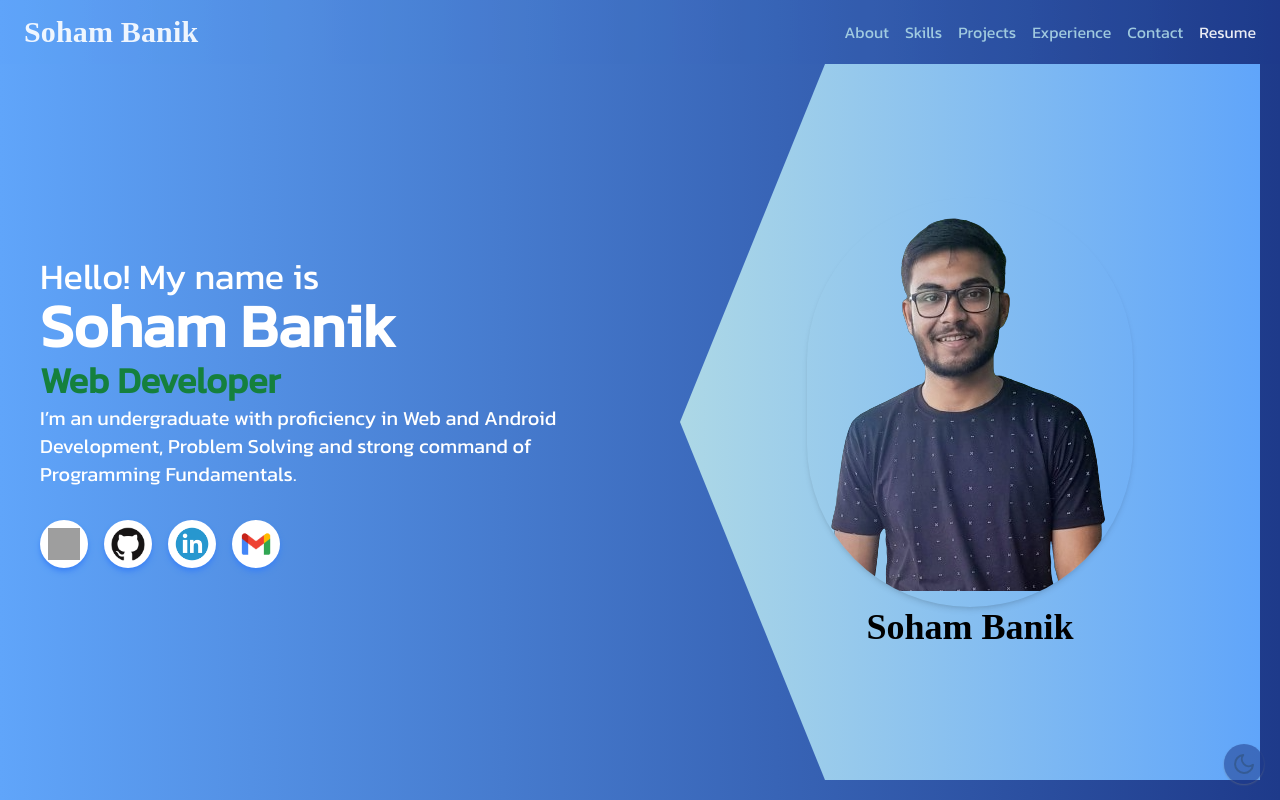
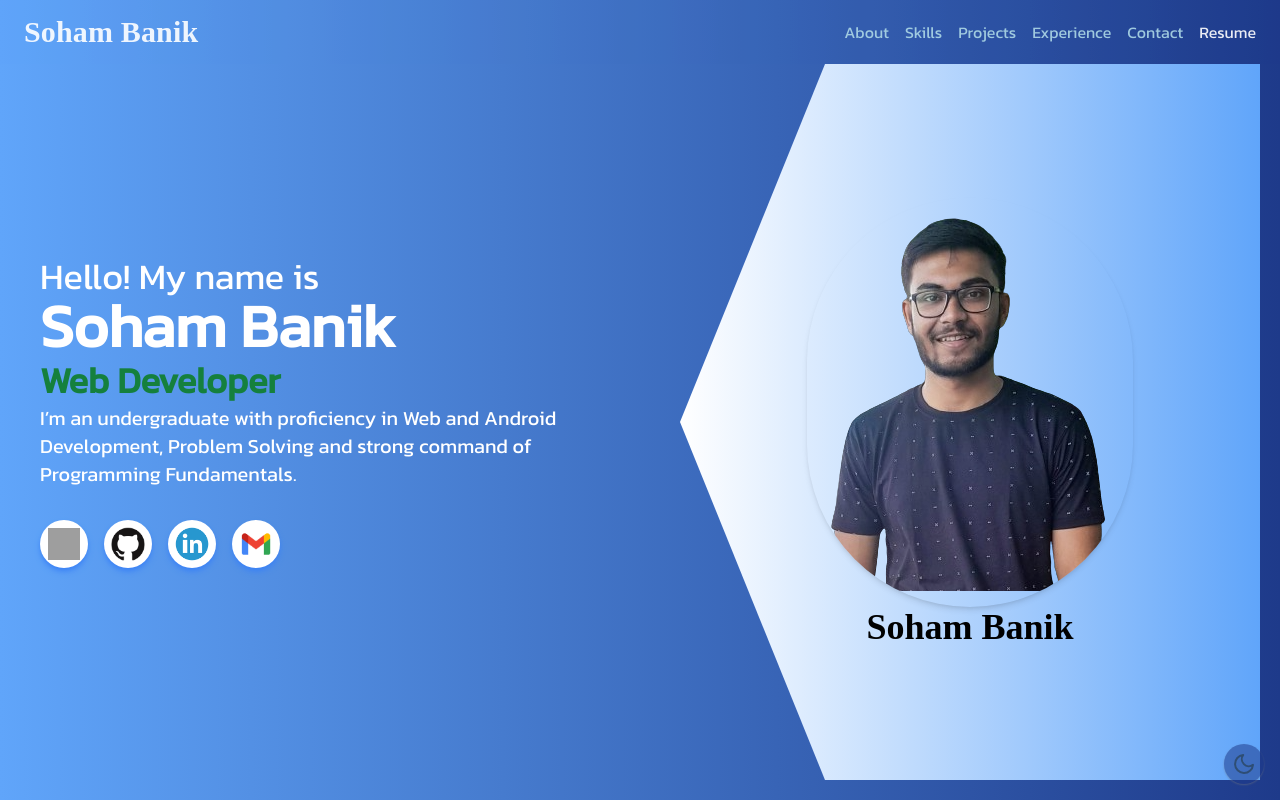
Before and after one commit to SohamB21/SB-Portfolio, a React (Vite) app: page / in a window 1280 px wide. Both pictures are taken after a click on the button 1244 px from the left and 764 px from the top of the page. Shown: the top 800 px of the page. Built offline with nearby package versions, Linux system fonts and the light colour scheme; grey boxes are pictures that could not be loaded; a web font is replaced by a local one.

Commit message:
[refactor]: minor final modifications

```diff
--- a/src/Components/Home/Home.jsx
+++ b/src/Components/Home/Home.jsx
@@ -121,7 +121,7 @@ const Home = () => {
           className="i-bg h-full w-full absolute flex flex-col items-center justify-center max-h-full relative"
           style={{
             background: darkMode
-              ? "linear-gradient(to right, lightblue, #60a5fa)"
+              ? "linear-gradient(to right, white, #60a5fa)"
               : "linear-gradient(to right, #60a5fa, #1e3a8a)",
           }}
         >
--- a/src/Components/ToggleMode/ToggleMode.jsx
+++ b/src/Components/ToggleMode/ToggleMode.jsx
@@ -23,8 +23,8 @@ const DarkModeToggle = () => {
         className={`flex items-center p-2 ${isDarkMode ? 'bg-[#1e3a8a]' : 'bg-[lightblue]'} rounded-full text-black opacity-90 shadow-sm shadow-gray-500`}
       >
         {isDarkMode ?
-          <FiMoon size={24} className="motion-safe:animate-pulse duration-2000" /> :
-          <FiSun size={24} className="motion-safe:animate-spin duration-2000" />}
+          <FiMoon size={24} style={{ animation: "pulse 3s infinite" }} /> :
+          <FiSun size={24} style={{ animation: "spin 15s linear infinite" }} />}
       </button>
     </div>
   );
```
